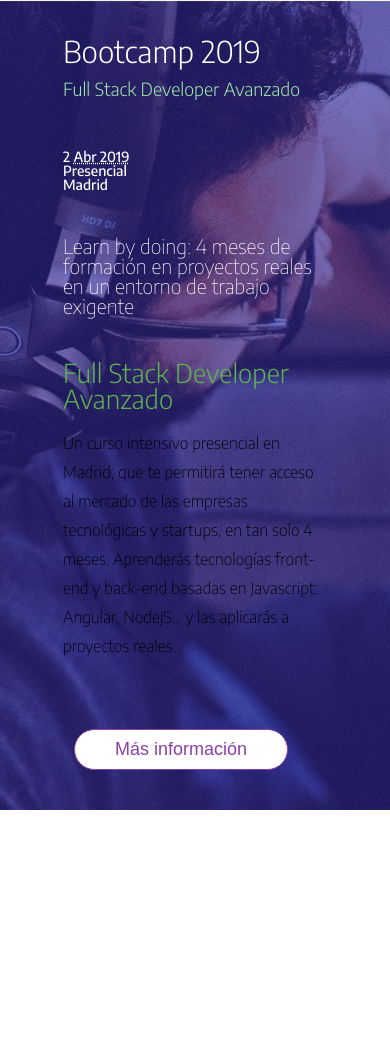
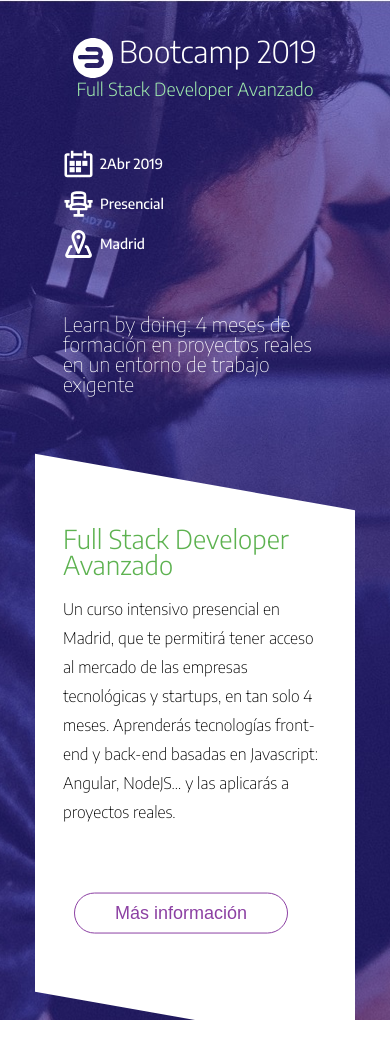
Before and after one commit to Bootcamp-Full-Stack-Developer/week4-day1-ireneibanez, a plain HTML site: page index.html in a window 390 px wide. Before the commit the page ends 844 px from the top, so only its background shows below. Drawn offline with Linux system fonts and the light colour scheme.

Commit message:
mobile first

```diff
--- a/index.html
+++ b/index.html
@@ -15,40 +15,37 @@
     <div class="container">
       <header class="bootcamp__header">
         <a href="#">
-          <!--<svg class="svg-icons" viewBox="0 0 40 40">
-            <use xlink:href="img/icons.svg#logo-campus-boream"/>
+          <svg class="sprite" width="40" height="40" viewBox="0 0 40 40">
+            <use xlink:href="img/sprite.svg#logo-campus-boream"/>
           </svg>
-          <svg class="svg-icons"
-          viewBox="0 0 40 40">
-            <use xlink:href="img/icons.svg#calendar"/>
-          </svg>
-          <svg class="svg-icons"
-          viewBox="0 0 40 40">
-            <use xlink:href="img/icons.svg#chair"/>
-          </svg>
-          <svg class="svg-icons"
-          viewBox="0 0 40 40">
-            <use xlink:href="img/icons.svg#pin"/>
-          </svg>-->
           <h1 class="bootcamp__heading">Bootcamp 2019</h1>
           <p class="bootcamp__sub-heading">Full Stack Developer Avanzado</p>
         </a>
         <ul class="bootcamp__metainfo">
-          <li aria-label="Fecha de inicio">2 <abbr title="Abril">Abr</abb> 2019</li>
-          <li aria-label="Asistencia">Presencial</li>
-          <li aria-label="Dónde">Madrid</li>
+          <li aria-label="Fecha de inicio">
+            <svg class="sprite" width="31" height="28" viewBox="0 0 31 28">
+              <use xlink:href="img/sprite.svg#calendar"/>
+            </svg>
+            2 <abbr title="Abril">Abr</abb> 2019
+          </li>
+          <li aria-label="Asistencia">
+              <svg class="sprite" width="31" height="28" viewBox="0 0 31 28">
+                <use xlink:href="img/sprite.svg#chair"/>
+              </svg>Presencial
+          </li>
+          <li aria-label="Dónde">
+              <svg class="sprite" width="31" height="28" viewBox="0 0 31 28">
+                <use xlink:href="img/sprite.svg#pin"/>
+              </svg>Madrid
+          </li>
         </ul>
         <p class="bootcamp__lead">Learn by doing: 4 meses de formación en proyectos reales en un entorno de trabajo exigente</p>
       </header>
-      <p class="bootcamp__heading-explanation">Full Stack Developer Avanzado</p>
-      <p class="bootcamp-explanation">Un curso intensivo presencial en Madrid, que te permitirá tener acceso al mercado de las empresas tecnológicas y startups, en tan <strong>solo 4 meses</strong>. Aprenderás tecnologías front-end y back-end basadas en Javascript: Angular, NodeJS&hellip; y las aplicarás a proyectos reales.</p>
-      <button type="button" class="btn">Más información</button>
-
-      <form action="" class="subscription">
-        <div class="form-group">
-          <label for="email" class="form-group__label"></label>
-        </div>
-      </form>
+      <div class="bootcamp__content">
+        <p class="bootcamp__content__heading">Full Stack Developer Avanzado</p>
+        <p class="bootcamp__content__explanation">Un curso intensivo presencial en Madrid, que te permitirá tener acceso al mercado de las empresas tecnológicas y startups, en tan <strong>solo 4 meses</strong>. Aprenderás tecnologías front-end y back-end basadas en Javascript: Angular, NodeJS&hellip; y las aplicarás a proyectos reales.</p>
+        <button type="button" class="btn">Más información</button>
+      </div>
     </div>
   </article>
 
--- a/scss/style.scss
+++ b/scss/style.scss
@@ -31,22 +31,22 @@ body {
     font-family: 'Encode Sans', sans-serif;
 }
 
-.svg-icons {
-    width: 50px;
-    height: 50px;
-}
-
 .bootcamp {
     background: url("../img/bg-image.jpg") 35% 0 no-repeat;
     .container {
         max-width: 320px;
         margin: 0 auto;
     }
+
     &__header {
         padding: 36px 28px 44px 28px;
         a {
             font-weight: unquote(map-get($font-weight, '$light'));
             text-decoration: none;
+            display: flex;
+            flex-wrap: wrap;
+            justify-content: center;
+            align-items: center;
             .bootcamp__heading {
                 margin-bottom: 14px;
                 font-size: unquote(map-get($font-size, '$xxl'));
@@ -61,38 +61,67 @@ body {
     }
 
     &__metainfo {
-        margin-bottom: 44px;
+        display: flex;
+        flex-direction: column;
+        justify-content: center;
     }
 
     &__metainfo li{
+        display: flex;
+        align-items: center;
+        margin-bottom: 12px;
         font-weight: unquote(map-get($font-weight, '$medium'));
         font-size: unquote(map-get($font-size, '$sm'));
         color: unquote(map-get($colors, '$white'));
+        & abbr {
+            text-decoration: none;
+        }
+    }
+
+    .sprite {
+        fill: #fff;
+        margin-right: 6px;
     }
 
     &__lead {
+        padding: 44px 0;
         font-weight: unquote(map-get($font-weight, '$thin'));
         font-size: unquote(map-get($font-size, '$lg'));
         color: unquote(map-get($colors, '$white'));
     }
 
-    &__heading-explanation {
+    &__content::before {
+        content: "";
+        height: 30px;
+        background-color: rgba(0, 0, 0, .49);
+    }
+
+
+    &__content {
+        transform: skewY(10deg);
+        padding: 44px 0;
+        background-color: #fff;
+    }
+
+    &__content__heading {
         margin-left: 28px;
         margin-right: 28px;
         font-weight: unquote(map-get($font-weight, '$light'));
         font-size: unquote(map-get($font-size, '$xl'));
         color: unquote(map-get($colors, '$green'));
+        transform: skewY(-10deg)
     }
 
-    &-explanation {
+    &__content__explanation {
         margin: 17px 28px 34px 28px;
         line-height: 1.81rem;
         font-weight: unquote(map-get($font-weight, '$extra-light'));
         font-size: unquote(map-get($font-size, '$base'));
         color: unquote(map-get($colors, '$black'));
+        transform: skewY(-10deg);
     }
 
-    .btn {
+    @mixin  button {
         padding: 8px 40px;
         margin: 34px 29px 40px 39px;
         line-height: 1.44rem;
@@ -102,7 +131,22 @@ body {
         color: unquote(map-get($colors, '$purple'));
         border: 1px solid unquote(map-get($colors, '$purple'));
         border-radius: 23.5px;
-    }
+        &:hover {
+          background-color: unquote(map-get($colors, '$purple'));
+          color: unquote(map-get($colors, '$white'));
+        }
+      }
 
+      @mixin transition($transition...) {
+        transition: $transition;
+        -webkit-transition: $transition;
+        -moz-transition: $transition;
+      }
+
+      .btn {
+        @include button;
+        @include transition(background 250ms, color 250ms);
+        transform: skewY(-10deg)
+      }
 
 }
```
Also changed, not shown: css/style.css, dist/css/style.css, img/icons.svg (deleted), img/sprite.svg (added), 2 other files.
